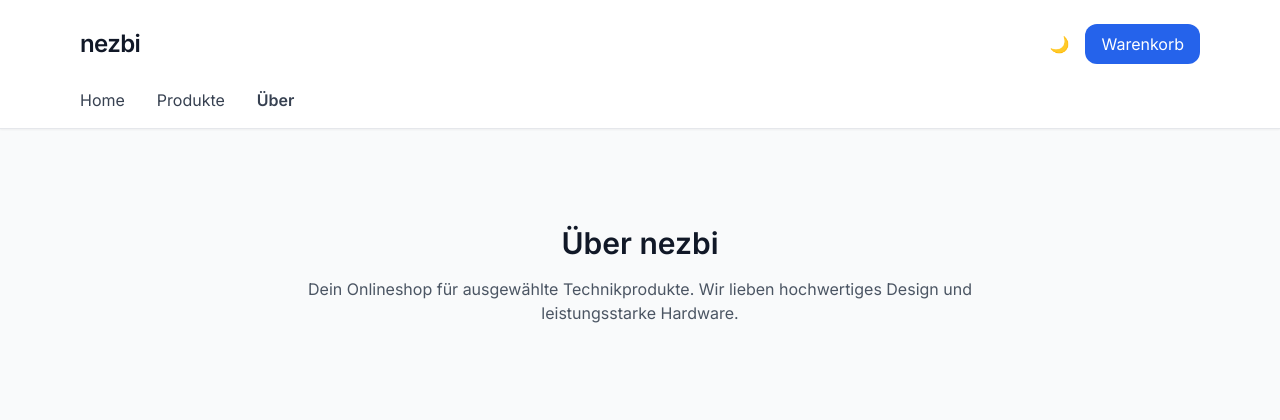
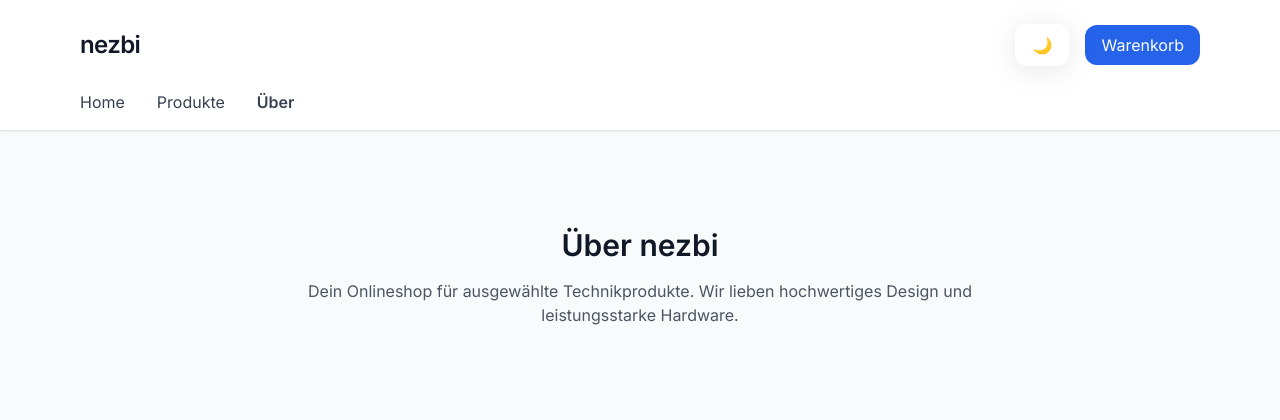
Before and after one commit to txm296/website-chatgptshop, a PHP site: page /about.php in a window 1280 px wide. Shown: the top 420 px of the page. Run offline with PHP 8.4, Linux system fonts and the light colour scheme; data comes from the database, SQL or seed files in the repository; data that the repository does not hold is empty; some libraries are stand-ins or nearby versions.

Commit message:
Add global glassmorphism button style

```diff
--- a/assets/design-system.css
+++ b/assets/design-system.css
@@ -33,3 +33,21 @@ h6{font-size:var(--font-size-h6);}
 .pb-card{border:1px solid var(--color-secondary);border-radius:var(--border-radius);padding:var(--base-spacing);}
 .pb-list{margin-bottom:var(--base-spacing);}
 .pb-spacer{height:var(--base-spacing);}
+
+button, .btn, .button{
+  background: rgba(255, 255, 255, 0.1) !important;
+  border: 1px solid rgba(255, 255, 255, 0.2) !important;
+  border-radius: 12px !important;
+  color: var(--text-color) !important;
+  backdrop-filter: blur(12px) !important;
+  -webkit-backdrop-filter: blur(12px) !important;
+  box-shadow: 0 4px 30px rgba(0, 0, 0, 0.1) !important;
+  padding: 0.5rem 1rem !important;
+  transition: background 0.3s, box-shadow 0.3s, border-color 0.3s;
+}
+
+button:hover, .btn:hover, .button:hover{
+  background: rgba(255, 255, 255, 0.15) !important;
+  border-color: rgba(255, 255, 255, 0.3) !important;
+  box-shadow: 0 4px 30px rgba(0, 0, 0, 0.1), 0 0 10px rgba(255, 255, 255, 0.2) !important;
+}
```
